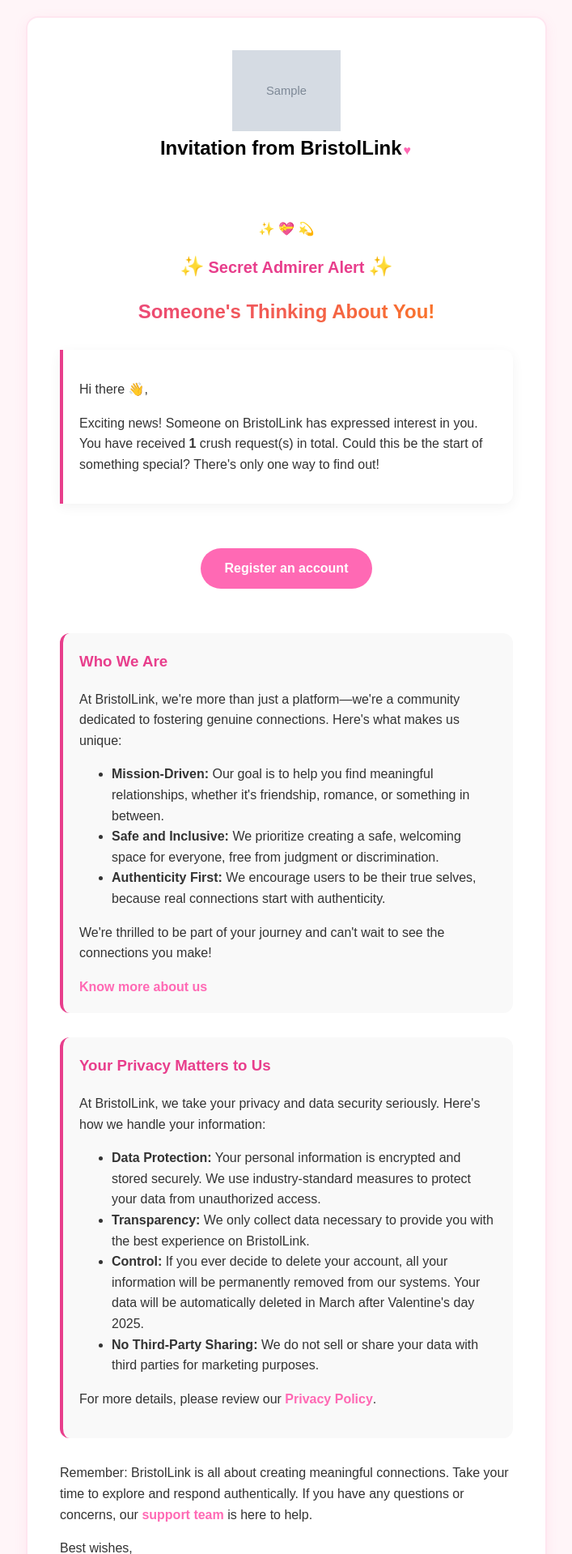
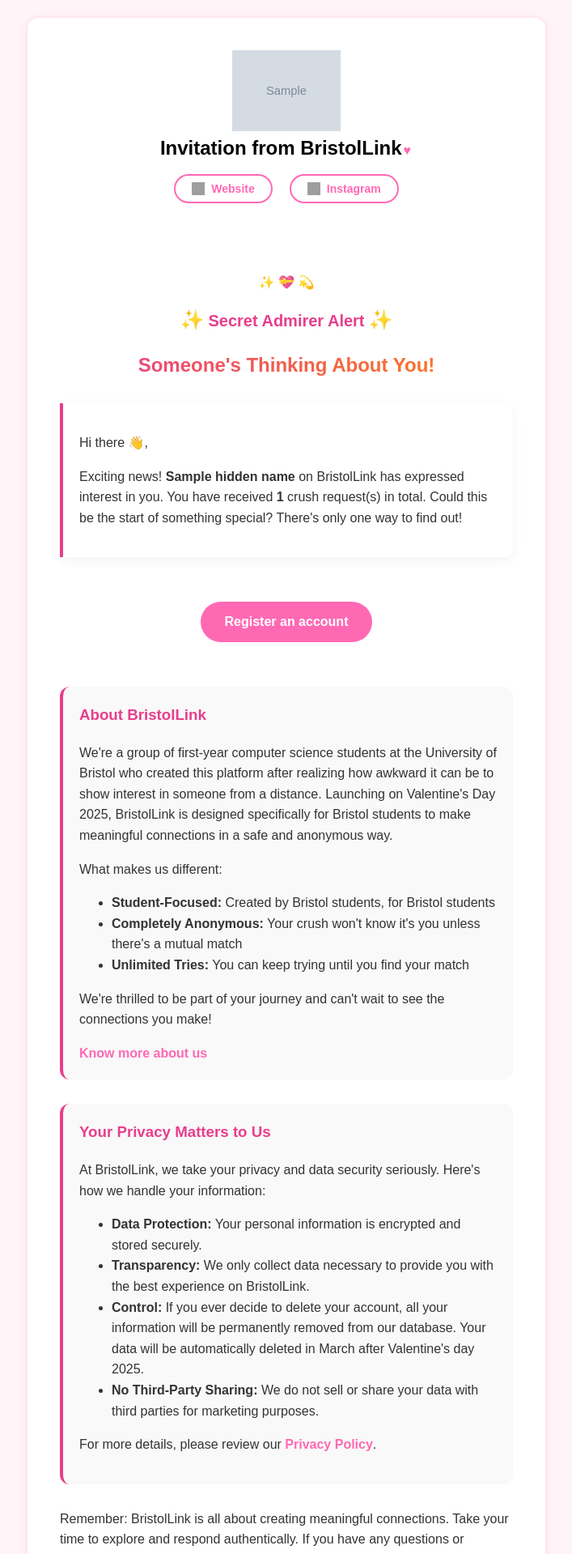
Before and after one commit to BRSY1/BristolLink, a Django app: template backend/api/templates/invitation_email.html in a window 1280 px wide. Shown: the top 1919 px of the page at 81% size, without its empty margins (286-993 px from the left). Run offline with Django 5.2, Linux system fonts and the light colour scheme; the template is opened without the code that fills it: most values are stand-ins (such as "Sample title", 1, 10 or a date in 2020); grey boxes marked "Sample" are stand-in pictures; grey boxes are pictures that could not be loaded.

Commit message:
Update profile images, enhance email templates, and improve submission functionality

```diff
--- a/backend/api/templates/crush_email.html
+++ b/backend/api/templates/crush_email.html
@@ -134,7 +134,7 @@
         <div class="message-box">
           <p>Dear <b>{{ crush_name }}</b>,</p>
           <p>
-            Exciting news! Someone on BristolLink has expressed interest in you.
+            Exciting news! <b>{{ hidden_name }}</b> on BristolLink has expressed interest in you.
             You have received <b>{{ crush_count }}</b> crush request(s) in
             total. Could this be the start of something special? There's only
             one way to find out!
--- a/backend/api/templates/invitation_email.html
+++ b/backend/api/templates/invitation_email.html
@@ -118,6 +118,35 @@
         color: #e83e8c;
         margin-top: 0;
       }
+      .social-buttons {
+        display: flex;
+        justify-content: center;
+        gap: 15px;
+        margin: 15px 0;
+      }
+      .social-button {
+        display: inline-flex;
+        align-items: center;
+        background-color: #fff;
+        color: #ff69b4;
+        border: 2px solid #ff69b4;
+        padding: 8px 20px;
+        margin: 0 3px;
+        border-radius: 20px;
+        font-size: 14px;
+        font-weight: bold;
+        text-decoration: none;
+        transition: all 0.3s ease;
+      }
+      .social-button:hover {
+        background-color: #ff69b4;
+        color: #fff;
+      }
+      .social-button img {
+        width: 16px;
+        height: 16px;
+        margin-right: 8px;
+      }
     </style>
   </head>
   <body>
@@ -131,6 +160,16 @@
           />
         </div>
         <h1>Invitation from BristolLink<span class="heart-icon">♥</span></h1>
+        <div class="social-buttons">
+          <a href="https://bristollink.uk" class="social-button">
+            <img src="https://upload.wikimedia.org/wikipedia/commons/thumb/c/c4/Globe_icon.svg/840px-Globe_icon.svg.png" alt="Website" />
+            Website
+          </a>
+          <a href="https://www.instagram.com/bris_link?igsh=MTJneXBlanpuYTZicw==" class="social-button">
+            <img src="https://upload.wikimedia.org/wikipedia/commons/a/a5/Instagram_icon.png" alt="Instagram" />
+            Instagram
+          </a>
+        </div>
       </div>
       <div class="content">
         <div class="crush-celebration">
@@ -147,7 +186,7 @@
         <div class="message-box">
           <p>Hi there 👋,</p>
           <p>
-            Exciting news! Someone on BristolLink has expressed interest in you.
+            Exciting news! <b>{{ hidden_name }}</b> on BristolLink has expressed interest in you.
             You have received <b>{{ crush_count }}</b> crush request(s) in
             total. Could this be the start of something special? There's only
             one way to find out!
@@ -161,26 +200,22 @@
         </center>
 
         <div class="about-section">
-          <h3>Who We Are</h3>
+          <h3>About BristolLink</h3>
           <p>
-            At BristolLink, we're more than just a platform—we're a community
-            dedicated to fostering genuine connections. Here's what makes us
-            unique:
+            We're a group of first-year computer science students at the University of Bristol who created this platform after realizing how awkward it can be to show interest in someone from a distance. Launching on Valentine's Day 2025, BristolLink is designed specifically for Bristol students to make meaningful connections in a safe and anonymous way.
+          </p>
+          <p>
+            What makes us different:
           </p>
           <ul>
             <li>
-              <b>Mission-Driven:</b> Our goal is to help you find meaningful
-              relationships, whether it's friendship, romance, or something in
-              between.
+              <b>Student-Focused:</b> Created by Bristol students, for Bristol students
             </li>
             <li>
-              <b>Safe and Inclusive:</b> We prioritize creating a safe,
-              welcoming space for everyone, free from judgment or
-              discrimination.
+              <b>Completely Anonymous:</b> Your crush won't know it's you unless there's a mutual match
             </li>
             <li>
-              <b>Authenticity First:</b> We encourage users to be their true
-              selves, because real connections start with authenticity.
+              <b>Unlimited Tries:</b> You can keep trying until you find your match
             </li>
           </ul>
           <p>
@@ -199,8 +234,7 @@
           <ul>
             <li>
               <b>Data Protection:</b> Your personal information is encrypted and
-              stored securely. We use industry-standard measures to protect your
-              data from unauthorized access.
+              stored securely.
             </li>
             <li>
               <b>Transparency:</b> We only collect data necessary to provide you
@@ -208,7 +242,7 @@
             </li>
             <li>
               <b>Control:</b> If you ever decide to delete your account, all
-              your information will be permanently removed from our systems.
+              your information will be permanently removed from our database.
               Your data will be automatically deleted in March after Valentine's
               day 2025.
             </li>
--- a/backend/api/views.py
+++ b/backend/api/views.py
@@ -209,13 +209,13 @@
                 crush_name = User.objects.get(email=crush_email).username
 
                 self.send_notification_email(
-                    crush_name, crush_email, crush_count, "Someone has a crush on you!", "crush_email.html"
+                    crush_name, crush_email, crush_count, "Someone has a crush on you!", "crush_email.html", user.username
                 )
                 # Check if there is a match
                 self.check_if_match(user, crush_email)
             else:
                 self.send_notification_email(
-                    "", crush_email, crush_count, "Invitation from BristolLink", "invitation_email.html"
+                    "", crush_email, crush_count, "Invitation from BristolLink", "invitation_email.html", user.username
                 )
 
             return Response({"message": "Crush submitted successfully"}, status=status.HTTP_201_CREATED)
@@ -229,6 +229,7 @@
         privacy_policy_url = f"{settings.FRONTEND_BASE_URL}/privacy-statement"
         resubmit_url = f"{settings.FRONTEND_BASE_URL}/submit"
         logo_url = self.request.build_absolute_uri(static("images/logo.png"))
+        hidden_name = re.sub('[a-zA-Z]', 'x', user_name) if self.request.data.get("hint") else "Someone"
 
         context = {
             "crush_count": crush_count,
@@ -239,6 +240,7 @@
             "privacy_policy_url":privacy_policy_url,
             "resubmit_url": resubmit_url,
             "user_name": user_name,
+            "hidden_name": hidden_name,
             "crush_name": crush_name,
             "support_email": f"mailto:{settings.EMAIL_HOST_USER}"
         }
--- a/frontend/src/components/background/Layout.jsx
+++ b/frontend/src/components/background/Layout.jsx
@@ -3,7 +3,7 @@
     <div className="relative min-h-screen">
       <div className="fixed inset-0 -z-10 overflow-hidden blur-xl">
         {/* Animated background elements */}
-        <div className="absolute w-80 h-72 rounded-full bg-pink-400 top-44 -left-24 mix-blend-multiply animate-float" />
+        <div className="absolute w-80 h-72 rounded-full bg-pink-400 top-32 -left-24 mix-blend-multiply animate-float" />
         <div className="absolute w-72 h-72 rounded-full bg-red-300 -bottom-36 -right-36 mix-blend-multiply animate-float delay-1000" />
       </div>
       {/* Page content */}
--- a/frontend/src/pages/WhatIslinkPage.jsx
+++ b/frontend/src/pages/WhatIslinkPage.jsx
@@ -36,14 +36,14 @@
       role: "Project Lead",
       email: "fw24131@bristol.ac.uk",
       github: "https://github.com/rsh-e",
-      image: "/favicon.png",
+      image: "/rishi_profile.jpg",
     },
     {
       name: "Tom Lam",
       role: "Lead Developer",
       email: "ye24597@bristol.ac.uk",
       github: "https://github.com/T0mLam",
-      image: "/favicon.png",
+      image: "/tom_profile.png",
     },
   ];
 
--- a/frontend/tailwind.config.js
+++ b/frontend/tailwind.config.js
@@ -32,7 +32,7 @@
             filter: "hue-rotate(0deg)"
           },
           "50%": {
-            transform: "translateY(-70px) rotate(40deg)",
+            transform: "translateY(-100px) translateX(-100px) rotate(40deg)",
             opacity: 0.25,
             filter: "hue-rotate(10deg)"
           },
```
Also changed, not shown: frontend/src/pages/SubmissionPage.jsx (+23 -2 lines), backend/README.md, frontend/public/rishi_profile.jpg (added), frontend/public/tom_profile.png (renamed from frontend/public/toms_profile.png).
